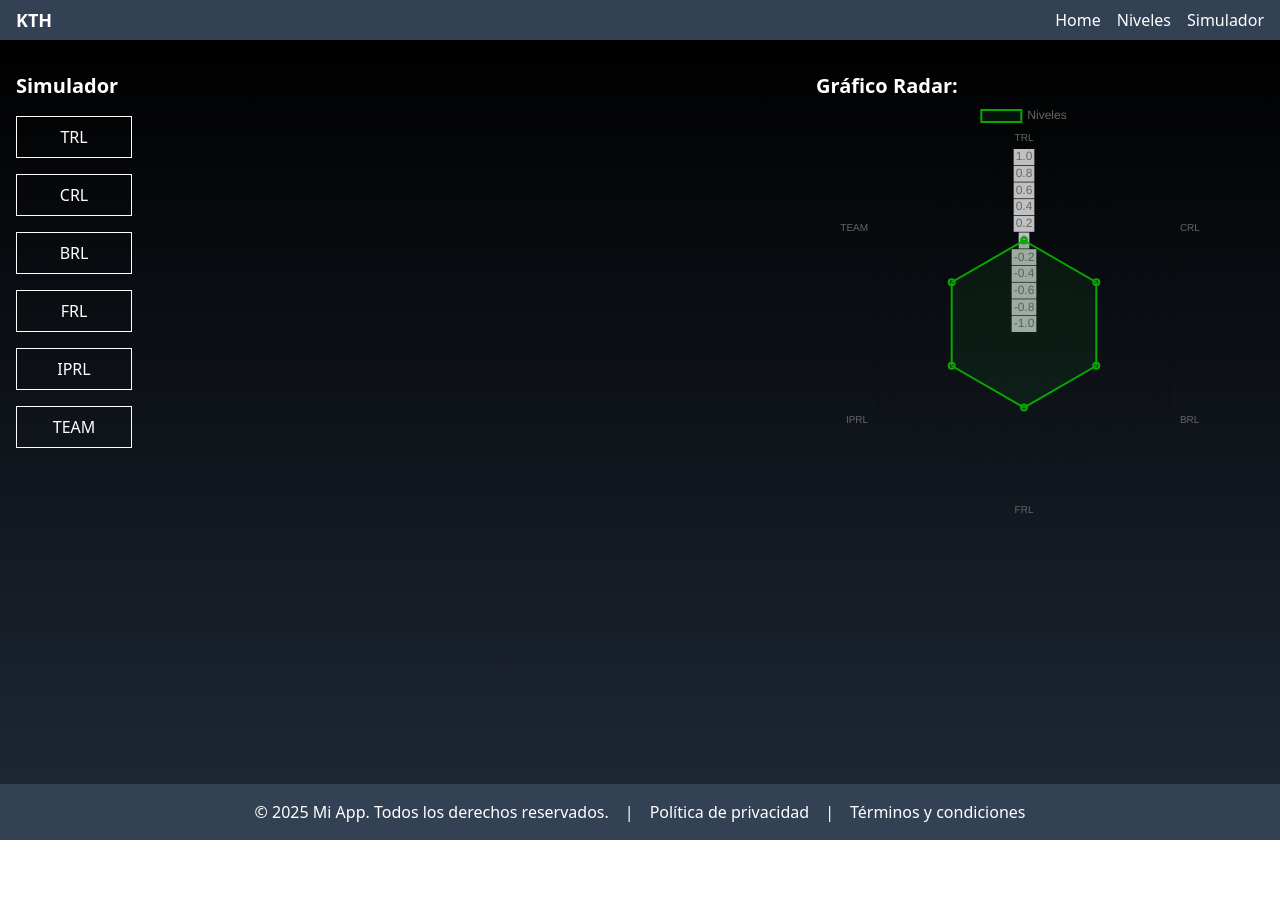
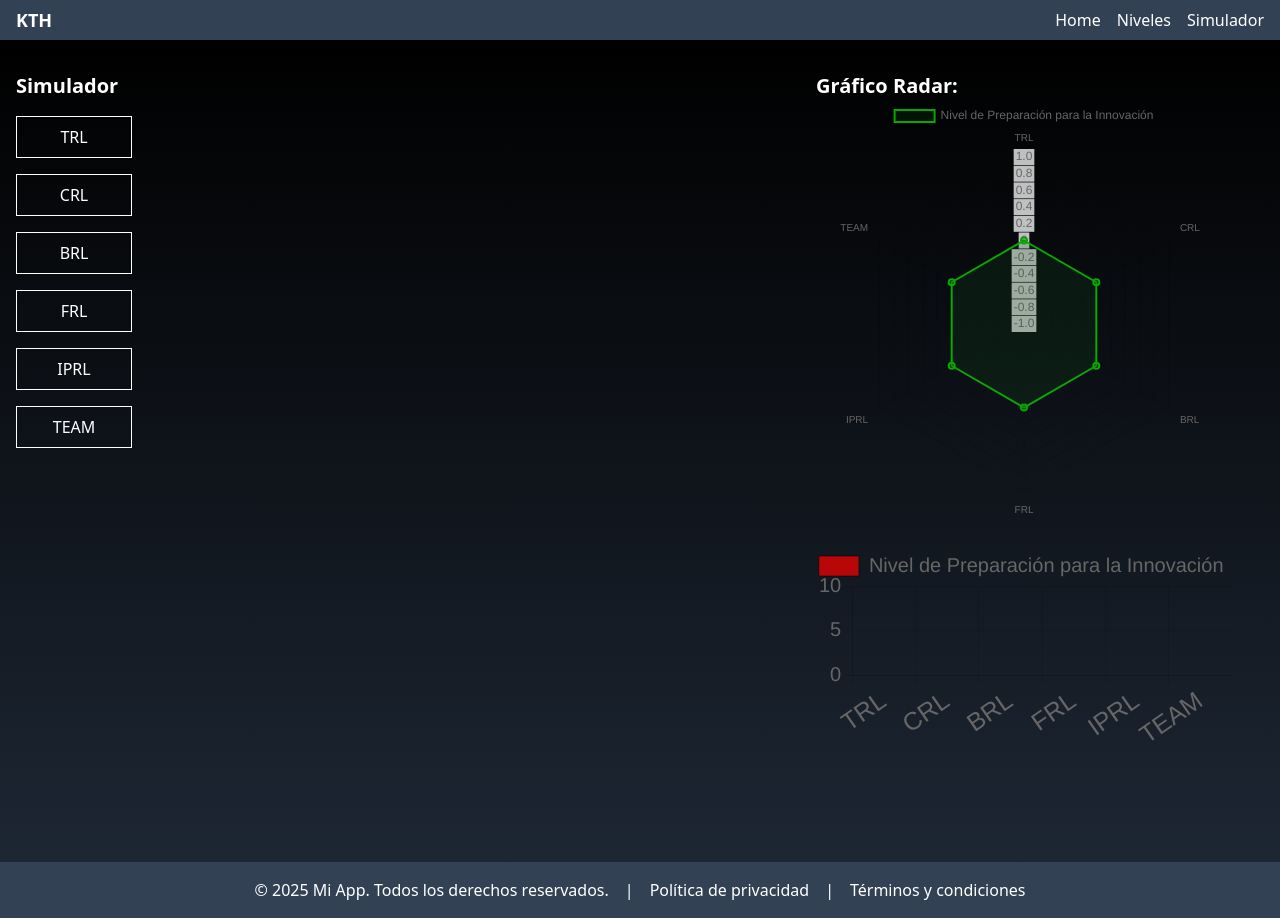
Before and after one commit to BastianCarrasco/KTH15, a React (Vite) app: page /sim in a window 1280 px wide. Both pictures are taken after a click on the button "Aceptar". Before the commit the page ends 840 px from the top, so only its background shows below. Built offline with nearby package versions, Linux system fonts and the light colour scheme.

Commit message:
Ajuste de graficos

```diff
--- a/src/VISTAS/SIMULADOR/createRadarChartData .jsx
+++ b/src/VISTAS/SIMULADOR/createRadarChartData .jsx
@@ -1,5 +1,5 @@
 import React from "react";
-import { Radar } from "react-chartjs-2";
+import { Radar, Bar } from "react-chartjs-2";
 import {
   Chart as ChartJS,
   RadialLinearScale,
@@ -11,6 +11,7 @@ import {
   Title,
   Tooltip,
   Legend,
+  BarElement, // Importamos el BarElement para el gráfico de barras
 } from "chart.js";
 
 // Registrar los componentes necesarios de Chart.js
@@ -23,10 +24,11 @@ ChartJS.register(
   Filler,
   Title,
   Tooltip,
-  Legend
+  Legend,
+  BarElement // Registramos el BarElement
 );
 
-// Función que genera los datos del gráfico
+// Función que genera los datos del gráfico Radar
 const getRadarChartData = (niveles) => {
   const labels = Object.keys(niveles);
   const data = Object.values(niveles);
@@ -35,7 +37,7 @@ const getRadarChartData = (niveles) => {
     labels: labels,
     datasets: [
       {
-        label: "Niveles",
+        label: "Nivel de Preparación para la Innovación",
         data: data,
         backgroundColor: "rgba(15, 83, 26, 0.2)",
         borderColor: "rgb(8, 168, 0)",
@@ -47,7 +49,7 @@ const getRadarChartData = (niveles) => {
         r: {
           ticks: {
             font: {
-              size: 25,
+              size: 40,
             },
           },
           angleLines: {
@@ -61,16 +63,16 @@ const getRadarChartData = (niveles) => {
         legend: {
           labels: {
             font: {
-              size: 25,
+              size: 40,
             },
           },
         },
         tooltip: {
           titleFont: {
-            size: 25,
+            size: 40,
           },
           bodyFont: {
-            size: 25,
+            size: 40,
           },
         },
       },
@@ -78,14 +80,99 @@ const getRadarChartData = (niveles) => {
   };
 };
 
+// Función que genera los datos para el gráfico de barras
+const getBarChartData = (niveles) => {
+  const labels = Object.keys(niveles);
+  const data = Object.values(niveles);
+
+  // Generar colores dinámicamente en función del valor
+  const backgroundColors = data.map((nivel) => {
+    if (nivel <= 3) return "rgba(255, 0, 0, 0.7)"; // Rojo para valores bajos
+    if (nivel <= 6) return "rgba(255, 165, 0, 0.7)"; // Naranja para valores medios
+    return "rgba(0, 255, 0, 0.7)"; // Verde para valores altos
+  });
+
+  return {
+    labels: labels,
+    datasets: [
+      {
+        label: "Nivel de Preparación para la Innovación ",
+        data: data,
+        backgroundColor: backgroundColors,
+        borderColor: "rgba(0, 0, 0, 0.5)",
+        borderWidth: 1,
+      },
+    ],
+  };
+};
+
 // Componente principal
 export default function RadarChart({ niveles }) {
   return (
     <div>
+      {/* Gráfico Radar */}
       <Radar
-        style={{ width: "100%", height: "100%", fontSize: "100%" }}
+        style={{ width: "30%", height: "30%", fontSize: "100%" }}
         data={getRadarChartData(niveles)}
       />
+
+      {/* Gráfico de Barras debajo del Radar */}
+      <div
+        style={{
+          color: "white",
+          marginTop: "30px",
+          width: "100%",
+          height: "300px",
+        }}
+      >
+        <Bar
+          style={{ color: "white" }}
+          data={getBarChartData(niveles)}
+          options={{
+            responsive: true,
+            scales: {
+              x: {
+                ticks: {
+                  font: {
+                    size: 25,
+                    color: "white", // Cambia el color de las etiquetas en el eje X
+                  },
+                },
+              },
+              y: {
+                ticks: {
+                  font: {
+                    size: 20,
+                    color: "white", // Cambia el color de las etiquetas en el eje Y
+                  },
+                },
+                suggestedMin: 0,
+                suggestedMax: 10,
+              },
+            },
+            plugins: {
+              legend: {
+                labels: {
+                  font: {
+                    size: 20,
+                    color: "white", // Cambia el color de la leyenda
+                  },
+                },
+              },
+              tooltip: {
+                titleFont: {
+                  size: 20,
+                  color: "white", // Cambia el color del título del tooltip
+                },
+                bodyFont: {
+                  size: 20,
+                  color: "white", // Cambia el color del cuerpo del tooltip
+                },
+              },
+            },
+          }}
+        />
+      </div>
     </div>
   );
 }
```
